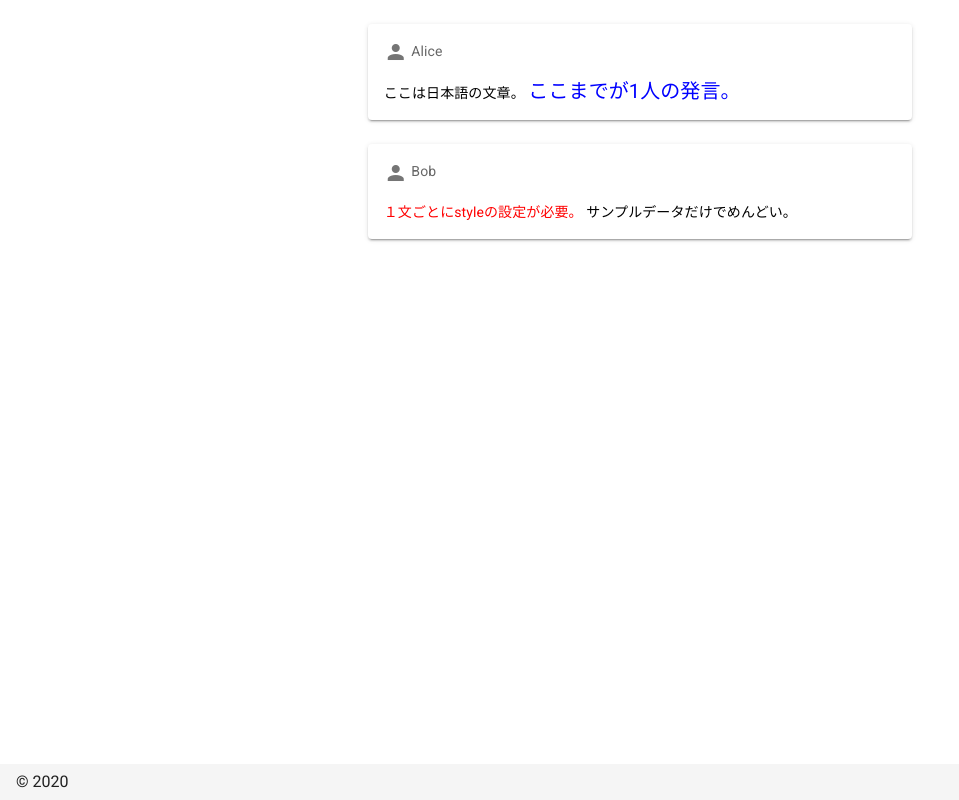
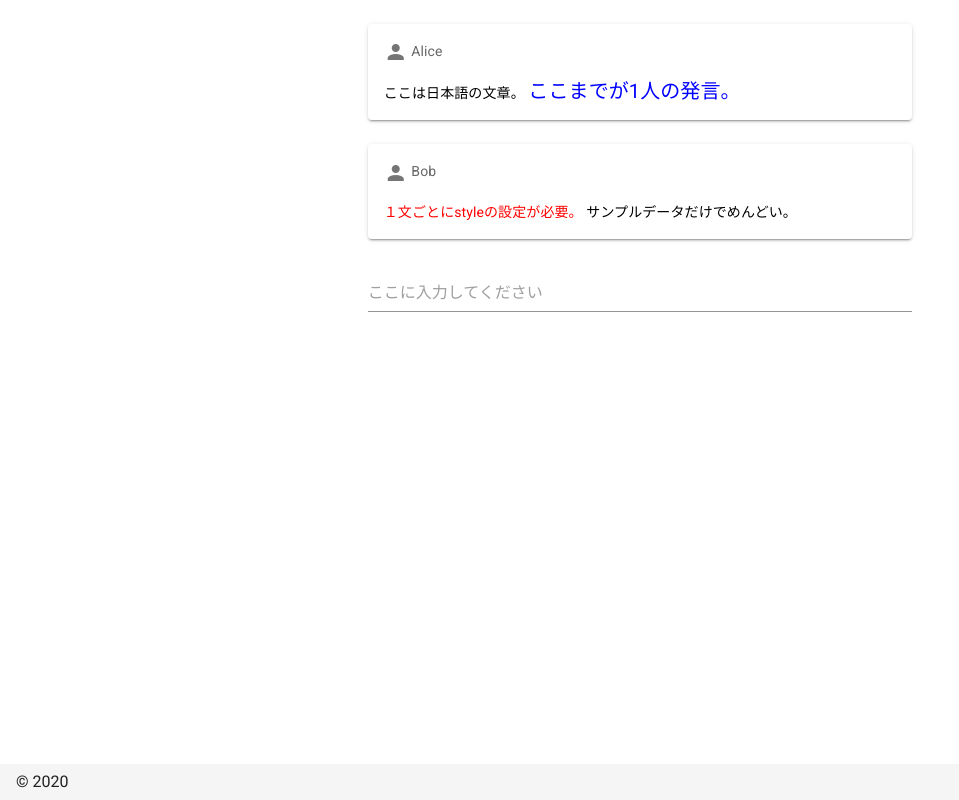
Before and after one commit to elnath-geek/3a_experiment_AI, a Nuxt app in the folder web/: page / in a window 1280 px wide. Shown: the whole page, without its empty margins (0-959 px from the left). Built offline with nearby package versions, Linux system fonts and the light colour scheme.

Commit message:
送信時になんかする

```diff
--- a/web/pages/index.vue
+++ b/web/pages/index.vue
@@ -1,18 +1,27 @@
 <template>
   <v-row justify="center" align="center">
     <v-col cols="12" sm="8" md="6">
-      <v-container v-for="talk in talk_datum" :key="talk" >
+      <v-container v-for="talk in talk_datum" :key="talk.sender">
         <v-card>
           <v-card-subtitle>
             <v-icon role="img">mdi-account</v-icon>
             {{ talk.sender }}
           </v-card-subtitle>
           <v-card-text>
-            <span v-for="message in talk.messages" :key="message" :style="message.style">
+            <span v-for="message in talk.messages" :key="message.text" :style="message.style">
               {{message.text}}
             </span>
           </v-card-text>
         </v-card>
+      </v-container>
+      <v-container>
+        <v-textarea
+          auto-grow
+          rows="1"
+          v-model="text"
+          placeholder="ここに入力してください"
+          @keydown.enter.ctrl="submit"></v-textarea>
+        {{text}}
       </v-container>
     </v-col>
   </v-row>
@@ -20,15 +29,14 @@
 
 <script>
 import Logo from '~/components/Logo.vue'
-import VuetifyLogo from '~/components/VuetifyLogo.vue'
 
 export default {
   components: {
     Logo,
-    VuetifyLogo
   },
   data() {
     return {
+      text: '',
       talk_datum: [
         {
           sender: 'Alice',
@@ -80,6 +88,17 @@ export default {
         }
       ]
     }
+  },
+  methods: {
+    submit(){
+      console.log(this.text)
+    }
   }
 }
 </script>
+<style lang="scss" scoped>
+.textarea{
+  position: fixed;
+  bottom: 20px;
+}
+</style>
```
